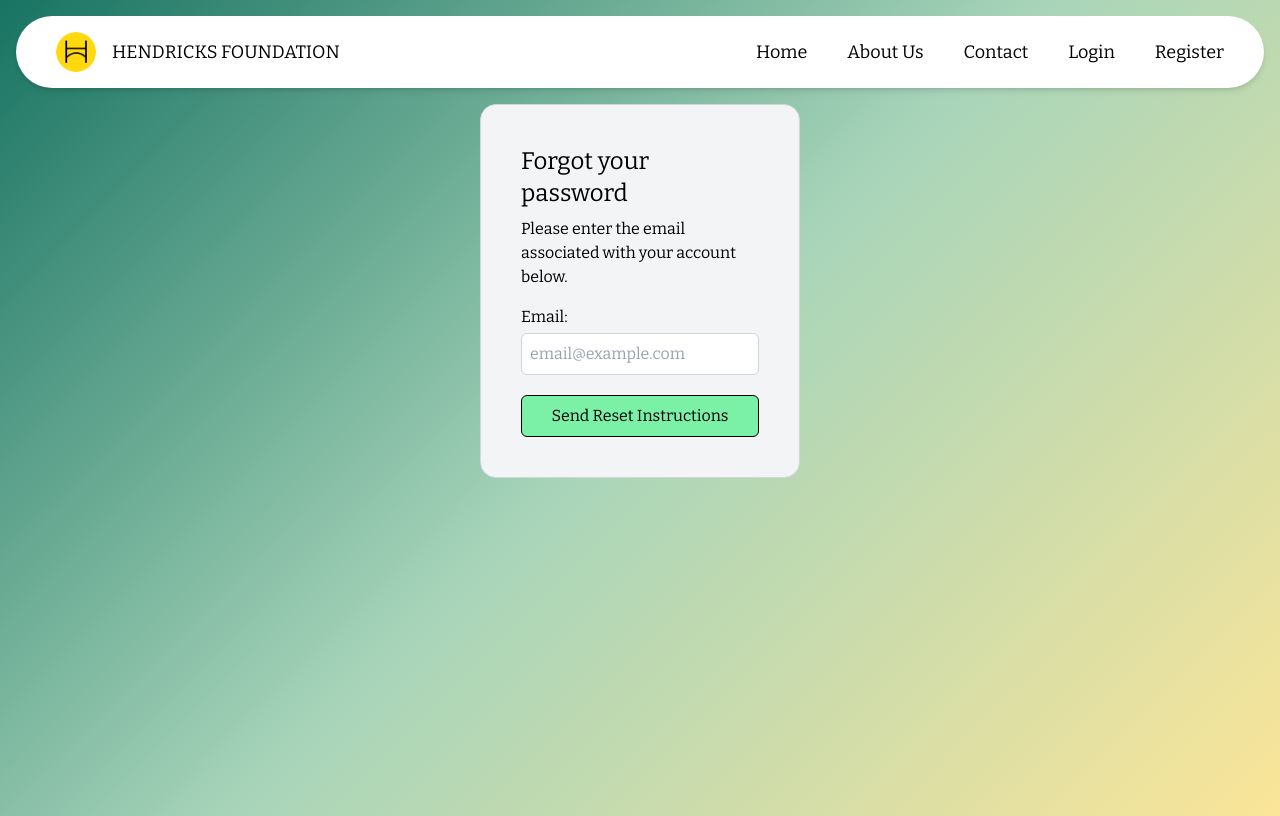
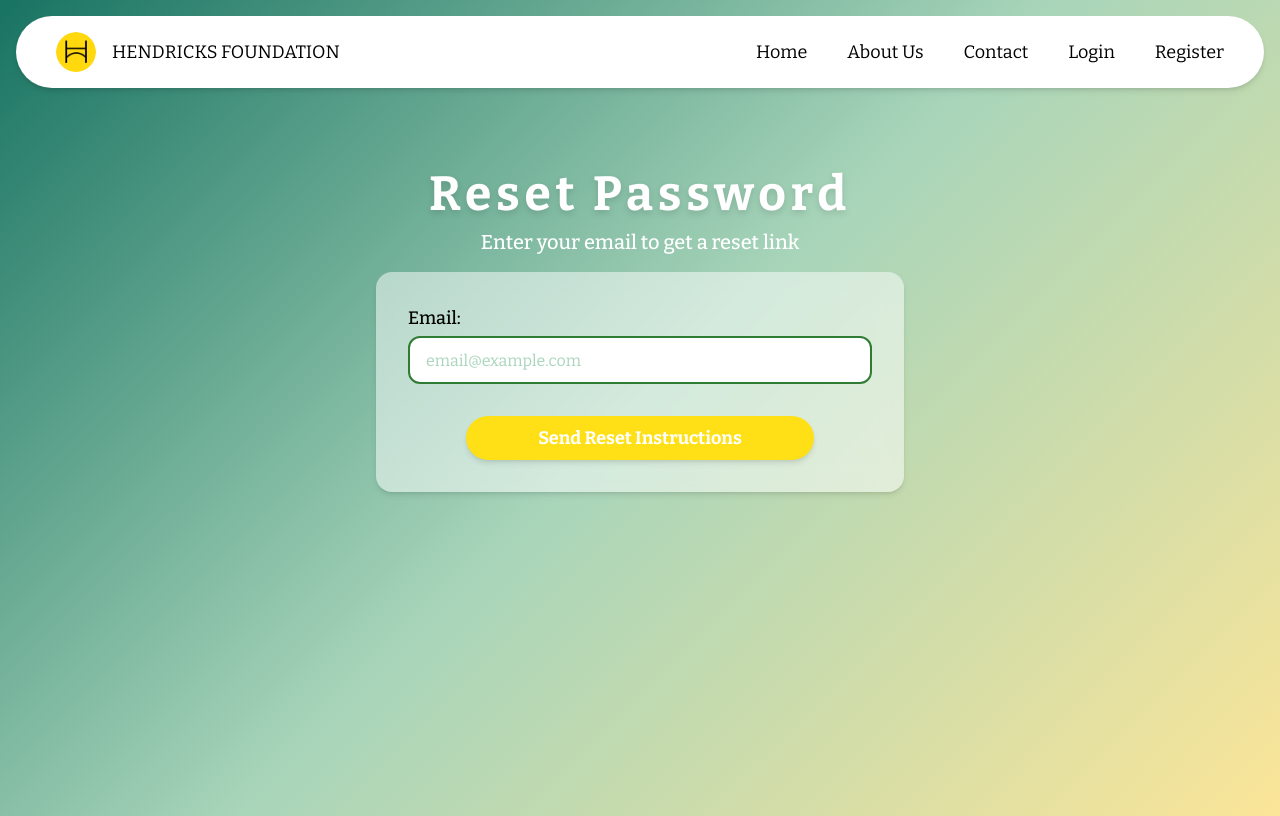
Before and after one commit to Hendricks-C/Hendricks-Ecalc, a React (Vite) app in the folder frontend/: page /forgot-password in a window 1280 px wide. Built offline with nearby package versions, Linux system fonts and the light colour scheme; no server answers.

Commit message:
Change style to fit forms from login and register for the forgot password and reset pages

```diff
--- a/frontend/src/pages/forgotPassword.tsx
+++ b/frontend/src/pages/forgotPassword.tsx
@@ -3,18 +3,22 @@ import supabase from '../utils/supabase';
 
 function ForgotPassword() {
     const [email, setEmail] = useState<string>('')
+    const [loading, setLoading] = useState(false);
     // const [visibility, setVisibility] = useState<boolean>(false)
 
     const frontendURL = import.meta.env.VITE_FRONTEND_URL || "http://localhost:5173";
 
     const handleSubmit = async (event: React.FormEvent<HTMLFormElement>): Promise<void> => {
         event.preventDefault()
+        setLoading(true);
+
         const { data, error } = await supabase.auth.resetPasswordForEmail(email, { //call reset password function from supabase
-            redirectTo: `${frontendURL}/reset-password`, //temporary reset link
+            redirectTo: `${frontendURL}/reset-password`,
         })
 
         // Error handling
         if (error) {
+            setLoading(false);
             console.error(error.message)
             alert(error.message)
             return
@@ -22,39 +26,51 @@ function ForgotPassword() {
 
         // Success message
         if (data) {
-            console.log('Password reset email sent')
+            setLoading(false);
             alert('Password reset email sent. You may close this tab.')
         }
     }
 
     return (
-        <>
-            <div className='flex justify-center items-center'>
-                <div className="flex flex-col w-1/4 p-10 border border-gray-300 rounded-2xl bg-opacity-10 bg-gray-100 ">
-                    <div className="flex flex-col gap-2 mb-4">
-                        <h1 className="text-2xl">Forgot your password</h1>
-                        <p>Please enter the email associated with your account below.</p>
+        <div className="flex items-center justify-evenly px-4 py-8 md:px-10 md:py-10">
+            <div className="w-full max-w-xl flex flex-col items-center mt-5 sm:px-5 md:px-6">
+                {/* Title Section */}
+                <div className="mb-4 text-center">
+                    <h1 className="text-white text-2xl sm:text-5xl font-bold font-bitter leading-tight tracking-widest capitalize drop-shadow-md">
+                    Reset Password
+                    </h1>
+                    <h2 className="text-white text-sm sm:text-xl font-medium font-bitter mt-1">
+                    Enter your email to get a reset link
+                    </h2>
                 </div>
-                    <div className="">
-                        <form onSubmit={handleSubmit} className="flex flex-col">
-                            <div className='flex flex-col gap-1'>
-                                <label className="flex">Email:</label>
+
+                {/* Form Container */}
+                <div className="w-full bg-white/50 backdrop-blur-md p-6 sm:p-8 rounded-2xl shadow-md">
+                    <form onSubmit={handleSubmit} className="flex flex-col gap-5">
+                    <div className="flex flex-col">
+                        <label className="text-black font-bitter font-medium text-lg mb-1">Email:</label>
                         <input
                         type="text"
                         placeholder="email@example.com"
                         value={email}
                         onChange={e => setEmail(e.target.value)}
                         required
-                                className="w-full border border-gray-300 rounded-md p-2 placeholder-gray-400 focus:outline-none focus:ring-2 bg-white"
+                        className="h-12 rounded-xl border-2 border-[#2E7D32] px-4 placeholder-[#A8D5BA] bg-white focus:outline-none focus:ring-2 focus:ring-[#A8D5BA] focus:border-[#2E7D32] transition duration-200"
                         />
                     </div>
-                            <button className="mt-5 border p-2 w-full items-center rounded-md bg-green-300 hover:bg-green-200 cursor-pointer active:bg-green-600" type="submit">Send Reset Instructions</button>
+
+                    <div className="flex flex-col justify-center gap-2 items-center mt-3">
+                        <button
+                        type="submit"
+                        className="bg-[#FFE017] shadow-md text-white font-bold text-lg py-2 px-10 rounded-full w-3/4 transition duration-200 hover:brightness-105"
+                        >
+                            {loading ? "Sending..." : "Send Reset Instructions"}
+                        </button>
+                    </div>
                     </form>
                 </div>
             </div>
         </div>
-        </>
-
     );
 }
 
--- a/frontend/src/pages/resetPassword.tsx
+++ b/frontend/src/pages/resetPassword.tsx
@@ -6,6 +6,7 @@ function ForgotPassword() {
     const [password, setPassword] = useState<string>('')
     const [confirm, setConfirm] = useState<string>('')
     const [validSession, setValidSession] = useState<boolean>(false)
+    const [loading, setLoading] = useState(false);
     // const [visibility, setVisibility] = useState<boolean>(false)
 
     const navigate = useNavigate()
@@ -15,6 +16,8 @@ function ForgotPassword() {
         supabase.auth.onAuthStateChange(async (event, _session) => {
             if (event == "PASSWORD_RECOVERY") {
                 setValidSession(true)
+            } else {
+                navigate("/")
             }
         })
     }, [])
@@ -22,11 +25,14 @@ function ForgotPassword() {
     // Reset password
     const handleSubmit = async (event: React.FormEvent<HTMLFormElement>): Promise<void> => {
         event.preventDefault()
+        setLoading(true);
         if (!validSession) { // Check if session is valid
+            setLoading(false);
             alert('Invalid session. Please request a new password reset email.')
             return
         }
         else if (password !== confirm) { // Check if passwords match
+            setLoading(false);
             alert('Passwords do not match.')
             return
         }
@@ -37,12 +43,14 @@ function ForgotPassword() {
 
             // Error handling
             if (error) {
+                setLoading(false);
                 console.error('Error updating password:', error.message)
                 alert(error.message)
                 return
             }
 
             // Success message
+            setLoading(false);
             alert('Password reset successful. Redirecting you to login.')
             setValidSession(false)
             navigate('/login')
@@ -50,43 +58,60 @@ function ForgotPassword() {
     }
 
     return (
-        <>
-            <div className='flex justify-center items-center'>
-                <div className="flex flex-col w-1/4 p-10 border border-gray-300 rounded-2xl bg-opacity-10 bg-gray-100 ">
-                    <div className="flex flex-col gap-2 mb-4">
-                        <h1 className="text-2xl">Reset Your Password</h1>
-                        <p>Please enter a new password below.</p>
+        <div className="flex items-center justify-evenly px-4 py-8 md:px-10 md:py-10">
+            <div className="w-full max-w-xl flex flex-col items-center mt-5 sm:px-5 md:px-6">
+
+            {/* Title Section */}
+            <div className="mb-4 text-center">
+                <h1 className="text-white text-2xl sm:text-5xl font-bold font-bitter leading-tight tracking-widest capitalize drop-shadow-md">
+                Reset Password
+                </h1>
+                <h2 className="text-white text-sm sm:text-xl font-medium font-bitter mt-1">
+                Enter a new password below
+                </h2>
             </div>
-                    <div className="">
-                        <form onSubmit={handleSubmit} className="flex flex-col gap-2">
-                            {/* Form fields */}
-                            <div className='flex flex-col gap-1'>
-                                <label className="flex">New password:</label>
+
+            {/* Form Container */}
+            <div className="w-full bg-white/50 backdrop-blur-md p-6 sm:p-8 rounded-2xl shadow-md">
+                <form onSubmit={handleSubmit} className="flex flex-col gap-5">
+
+                {/* New Password */}
+                <div className="flex flex-col">
+                    <label className="text-black font-bitter font-medium text-lg mb-1">New Password:</label>
                     <input
                     type="password"
                     value={password}
                     onChange={e => setPassword(e.target.value)}
                     required
-                                className="w-full border border-gray-300 rounded-md p-2 placeholder-gray-400 focus:outline-none focus:ring-2 bg-white"
+                    className="h-12 rounded-xl border-2 border-[#2E7D32] px-4 placeholder-[#A8D5BA] bg-white focus:outline-none focus:ring-2 focus:ring-[#A8D5BA] focus:border-[#2E7D32] transition duration-200"
                     />
                 </div>
-                            <div className='flex flex-col gap-1'>
-                                <label className="flex">Confirm new password:</label>
+
+                {/* Confirm Password */}
+                <div className="flex flex-col">
+                    <label className="text-black font-bitter font-medium text-lg mb-1">Confirm Password:</label>
                     <input
                     type="password"
                     value={confirm}
                     onChange={e => setConfirm(e.target.value)}
                     required
-                                className="w-full border border-gray-300 rounded-md p-2 placeholder-gray-400 focus:outline-none focus:ring-2 bg-white"
+                    className="h-12 rounded-xl border-2 border-[#2E7D32] px-4 placeholder-[#A8D5BA] bg-white focus:outline-none focus:ring-2 focus:ring-[#A8D5BA] focus:border-[#2E7D32] transition duration-200"
                     />
                 </div>
-                            <button className="mt-5 border p-2 w-full items-center rounded-md bg-green-300 hover:bg-green-200 cursor-pointer active:bg-green-600" type="submit">Reset Password</button>
+
+                {/* Submit */}
+                <div className="flex flex-col justify-center gap-2 items-center mt-3">
+                    <button
+                    type="submit"
+                    className="bg-[#FFE017] shadow-md text-white font-bold text-lg py-2 px-10 rounded-full w-3/4 transition duration-200 hover:brightness-105"
+                    >
+                        {loading ? "Loading..." : "Reset Password"}
+                    </button>
+                </div>
                 </form>
             </div>
             </div>
         </div>
-        </>
-
     );
 }
 
```
Lines whose indentation alone changed are shown as unchanged.
